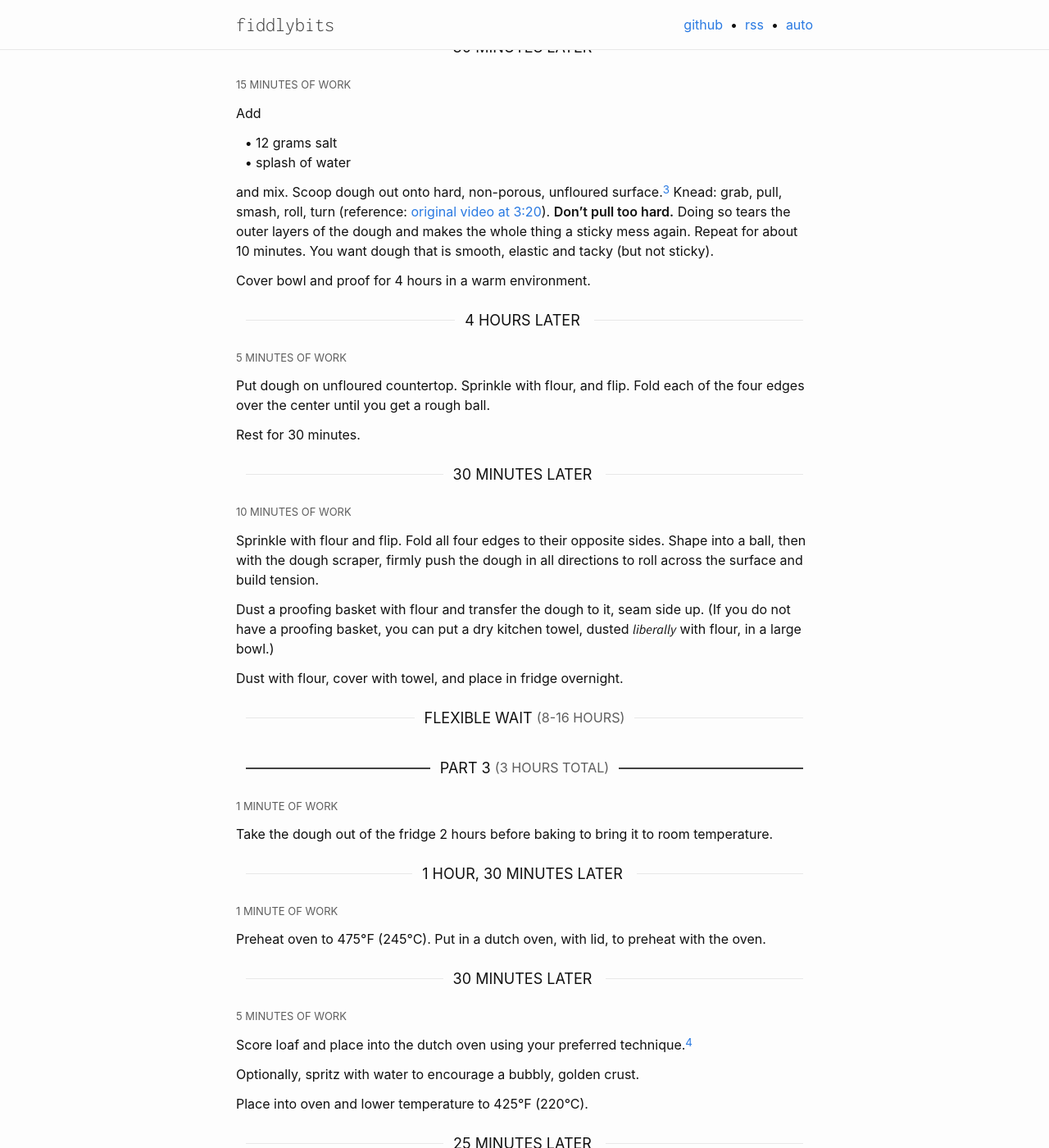
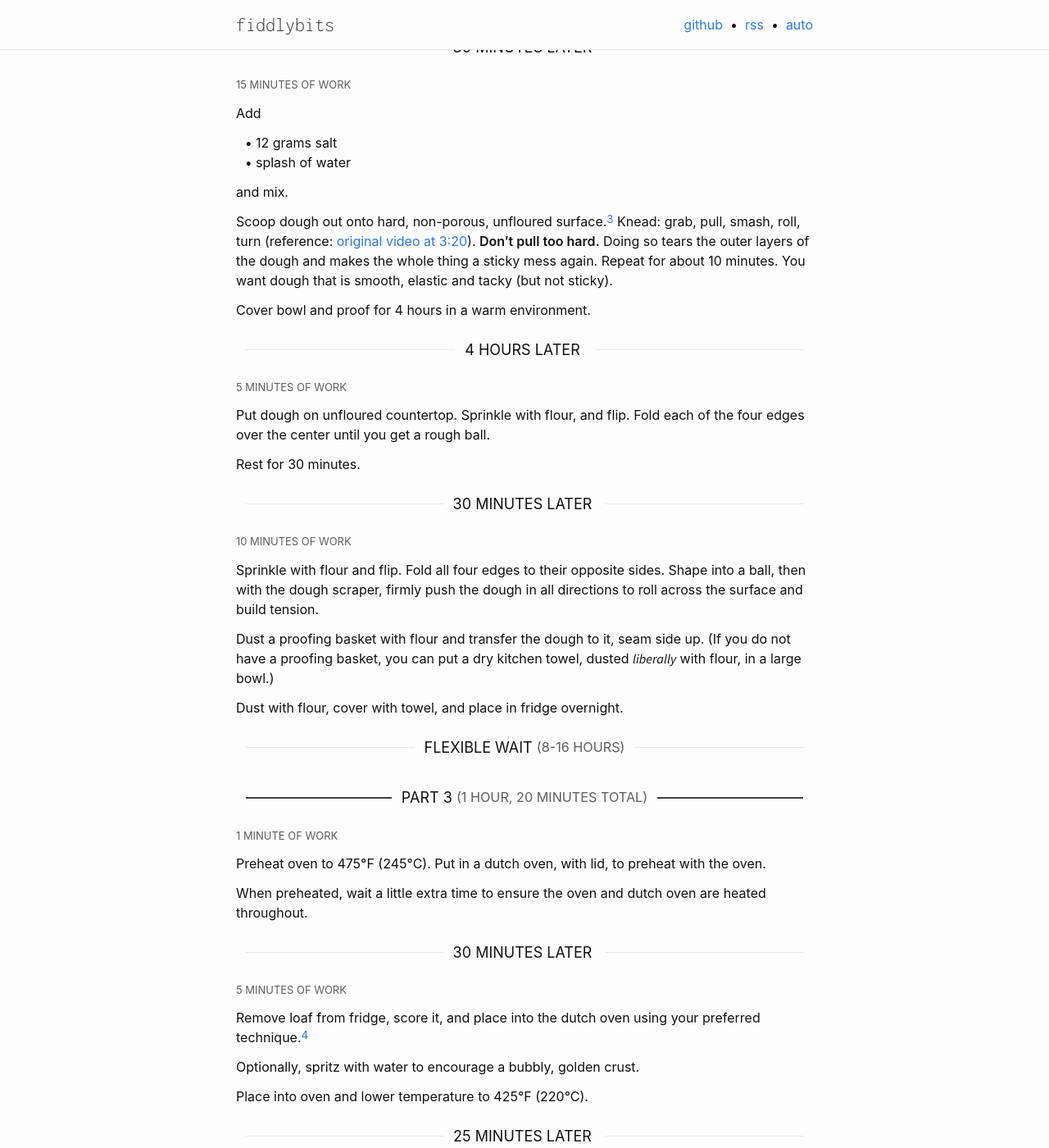
Before and after one commit to seansfkelley/seansfkelley.github.io, a Jekyll site: the page built from _posts/2023-08-06-literate-sourdough.md, in a window 1280 px wide and 1400 px high, scrolled down 941 px. Shown: the whole window at 82% size. Built offline with Jekyll 4.4.1, drawn with Linux system fonts in a browser that asks for light colours; some web fonts are replaced.

Commit message:
Remove a long wait that doesn't seem to actually be necessary.

```diff
--- a/_posts/2023-08-06-literate-sourdough.md
+++ b/_posts/2023-08-06-literate-sourdough.md
@@ -48,7 +48,9 @@ Add
 - 12 grams salt
 - splash of water
 
-and mix. Scoop dough out onto hard, non-porous, unfloured surface.[^3] Knead: grab, pull, smash, roll, turn (reference: [original video at 3:20](https://www.youtube.com/watch?v=APEavQg8rMw&t=200s)). **Don't pull too hard.** Doing so tears the outer layers of the dough and makes the whole thing a sticky mess again. Repeat for about 10 minutes. You want dough that is smooth, elastic and tacky (but not sticky).
+and mix.
+
+Scoop dough out onto hard, non-porous, unfloured surface.[^3] Knead: grab, pull, smash, roll, turn (reference: [original video at 3:20](https://www.youtube.com/watch?v=APEavQg8rMw&t=200s)). **Don't pull too hard.** Doing so tears the outer layers of the dough and makes the whole thing a sticky mess again. Repeat for about 10 minutes. You want dough that is smooth, elastic and tacky (but not sticky).
 
 Cover bowl and proof for 4 hours in a warm environment.
 
@@ -68,17 +70,15 @@ Dust with flour, cover with towel, and place in fridge overnight.
 
 {% literate_recipe_step intermission="8-16 hours" %}
 
-{% literate_recipe_step wait="overnight" duration="1m" total_duration="3h" %}
-
-Take the dough out of the fridge 2 hours before baking to bring it to room temperature.
-
-{% literate_recipe_step wait="1h30m" duration="1m" %}
+{% literate_recipe_step wait="overnight" duration="1m" total_duration="1h20m" %}
 
 Preheat oven to 475°F (245°C). Put in a dutch oven, with lid, to preheat with the oven.
 
+When preheated, wait a little extra time to ensure the oven and dutch oven are heated throughout.
+
 {% literate_recipe_step wait="30m" duration="5m" %}
 
-Score loaf and place into the dutch oven using your preferred technique.[^4]
+Remove loaf from fridge, score it, and place into the dutch oven using your preferred technique.[^4]
 
 Optionally, spritz with water to encourage a bubbly, golden crust.
 
```
